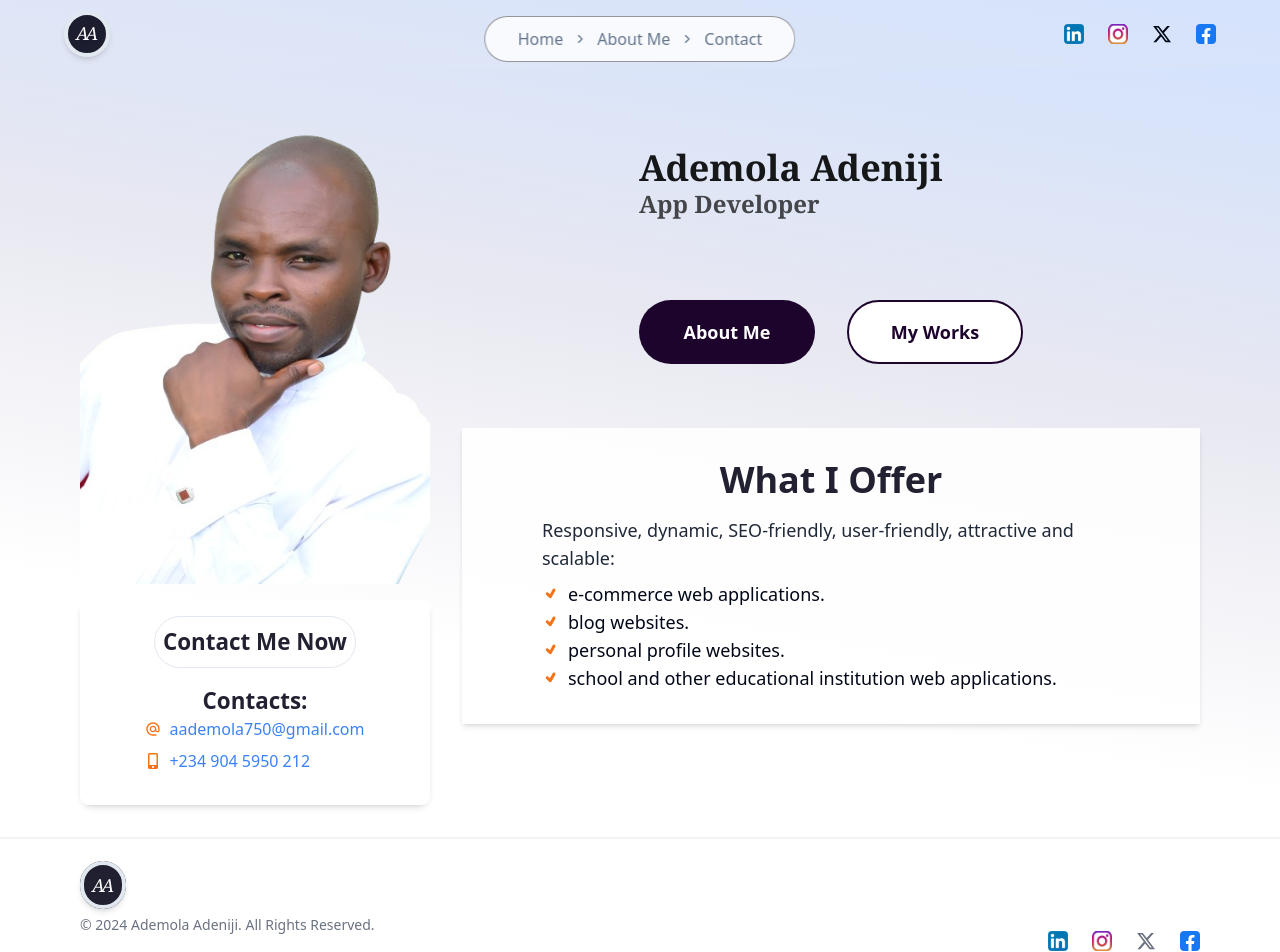
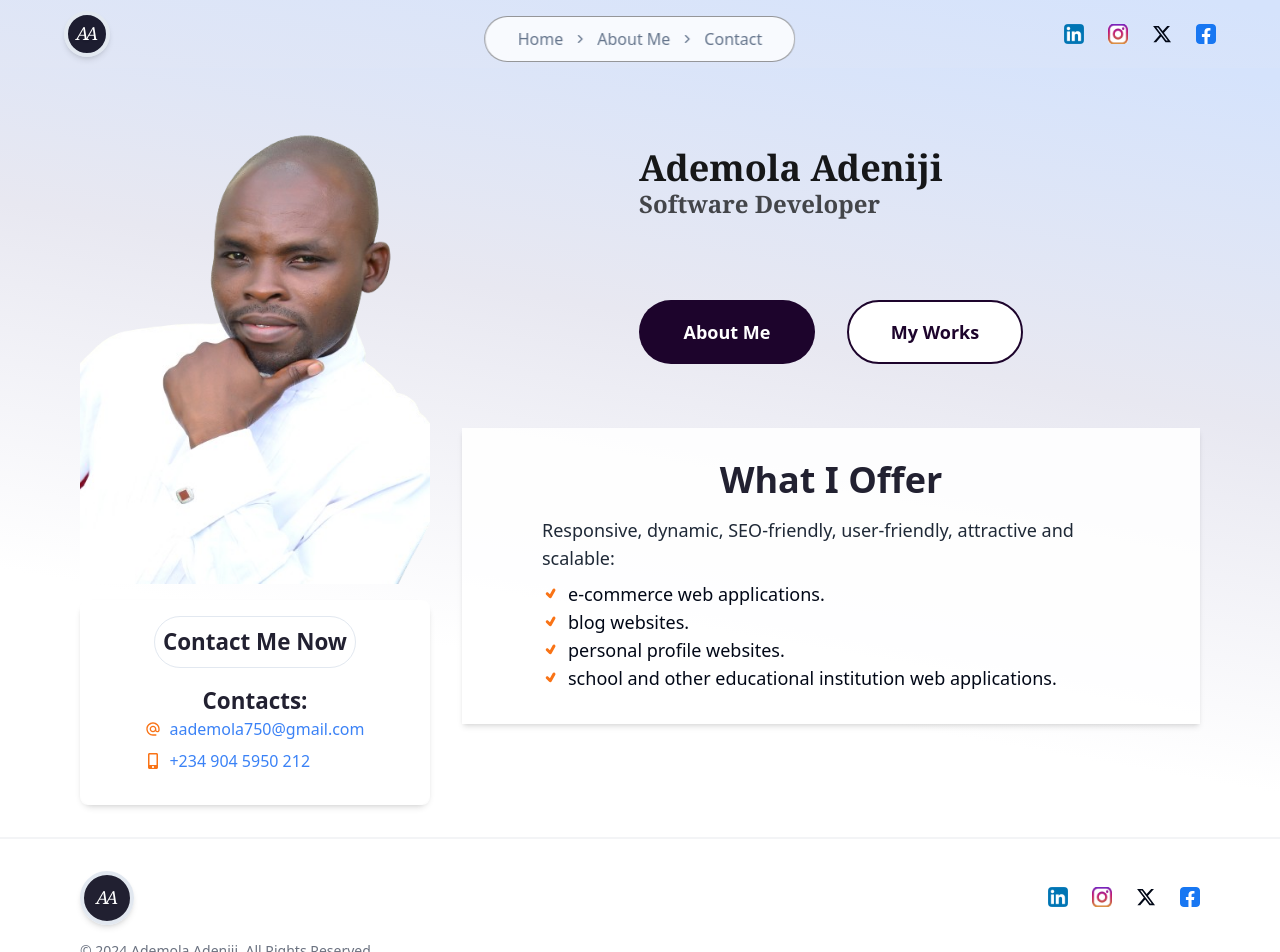
Before and after one commit to aademola1979/ademolaadeniji, a Next.js app: page / in a window 1280 px wide. Shown: the top 952 px of the page. Built offline with nearby package versions, Linux system fonts and the light colour scheme.

Commit message:
changed socialBanner

```diff
--- a/app/module/footer/LowerFooter.tsx
+++ b/app/module/footer/LowerFooter.tsx
@@ -1,11 +1,11 @@
-import SocialMedia from "../landing-page/SocialMedia"
+
 
 
 const LowerFooter = () => {
   return (
     <div className="text-gray-500 text-sm my-4 w-full flex justify-between">
       <span>&copy; {new Date().getFullYear()} Ademola Adeniji. All Rights Reserved.</span>
-      <SocialMedia />
+
     </div>
   )
 }
--- a/app/module/footer/UpperFooter.tsx
+++ b/app/module/footer/UpperFooter.tsx
@@ -1,10 +1,12 @@
+import SocialMedia from "../landing-page/SocialMedia"
 import Logo from "../Logo"
 
 
 const UpperFooter = () => {
   return (
-    <div className="pt-4 w-full">
-      <Logo className="py-2"/>
+    <div className="pt-4 w-full flex justify-between">
+      <Logo className="py-2 px-3"/>
+      <SocialMedia />
     </div>
   )
 }
--- a/app/module/landing-page/DesktopOnly.tsx
+++ b/app/module/landing-page/DesktopOnly.tsx
@@ -8,7 +8,7 @@ const DesktopOnly = () => {
         <div className=" justify-center items-center show-desktop-only !min-w-full">
             <div className="grid ">
                 <h1 className="font-bold font-serif text-black/90 text-4xl">Ademola Adeniji</h1>
-                <h3 className="text-black/70 font-serif text-2xl font-semibold">App Developer</h3>
+                <h3 className="text-black/70 font-serif text-2xl font-semibold">Software Developer</h3>
 
             </div>
             <div className="flex pt-[5rem] gap-8">
--- a/app/module/landing-page/Hero.tsx
+++ b/app/module/landing-page/Hero.tsx
@@ -9,7 +9,7 @@ const Hero = () => {
       <div className="relative mb-[1rem] mt-[18rem] sm:mt-[22rem] grid gap-4">
         <div className="hero-text-container grid lg:hidden rounded-lg">
           <p className="hero-text-name font-serif text-black cursor-pointer">Ademola Adeniji</p>
-          <p className="hero-text-position fon cursor-default">App Developer</p>
+          <p className="hero-text-position fon cursor-default">Software Developer</p>
         </div>
         <div className="flex w-full justify-around lg:hidden">
          <Link href='/about' className="hover:scale-105 btn py-4 w-[8rem] text-center text-base hero-btn btn-blue font-normal">About Me</Link>
--- a/app/page.tsx
+++ b/app/page.tsx
@@ -1,9 +1,8 @@
 import SecondSection from "./module/landing-page/SecondSection";
 import FirstSection from "./module/landing-page/FirstSection";
 import CallToAction from "./module/CTA";
-import SkillSets from "./module/landing-page/skill-sets";
 import siteMetadata from "@/lib/utility/siteMetadata";
-import Projects from "./module/landing-page/projects";
+
 
 export default function Home() {
 
```
Also changed, not shown: public/images/socialBanner.png.
